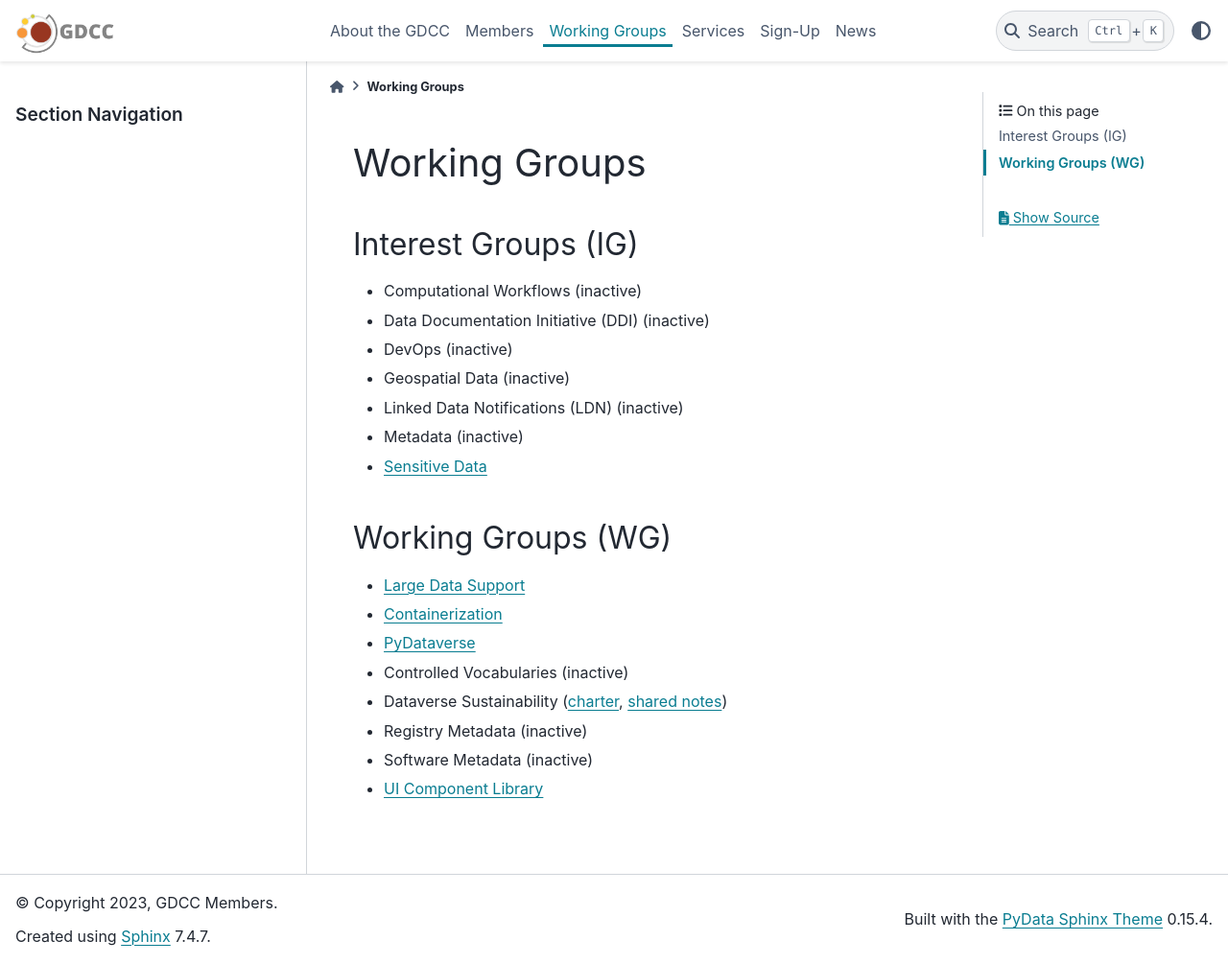
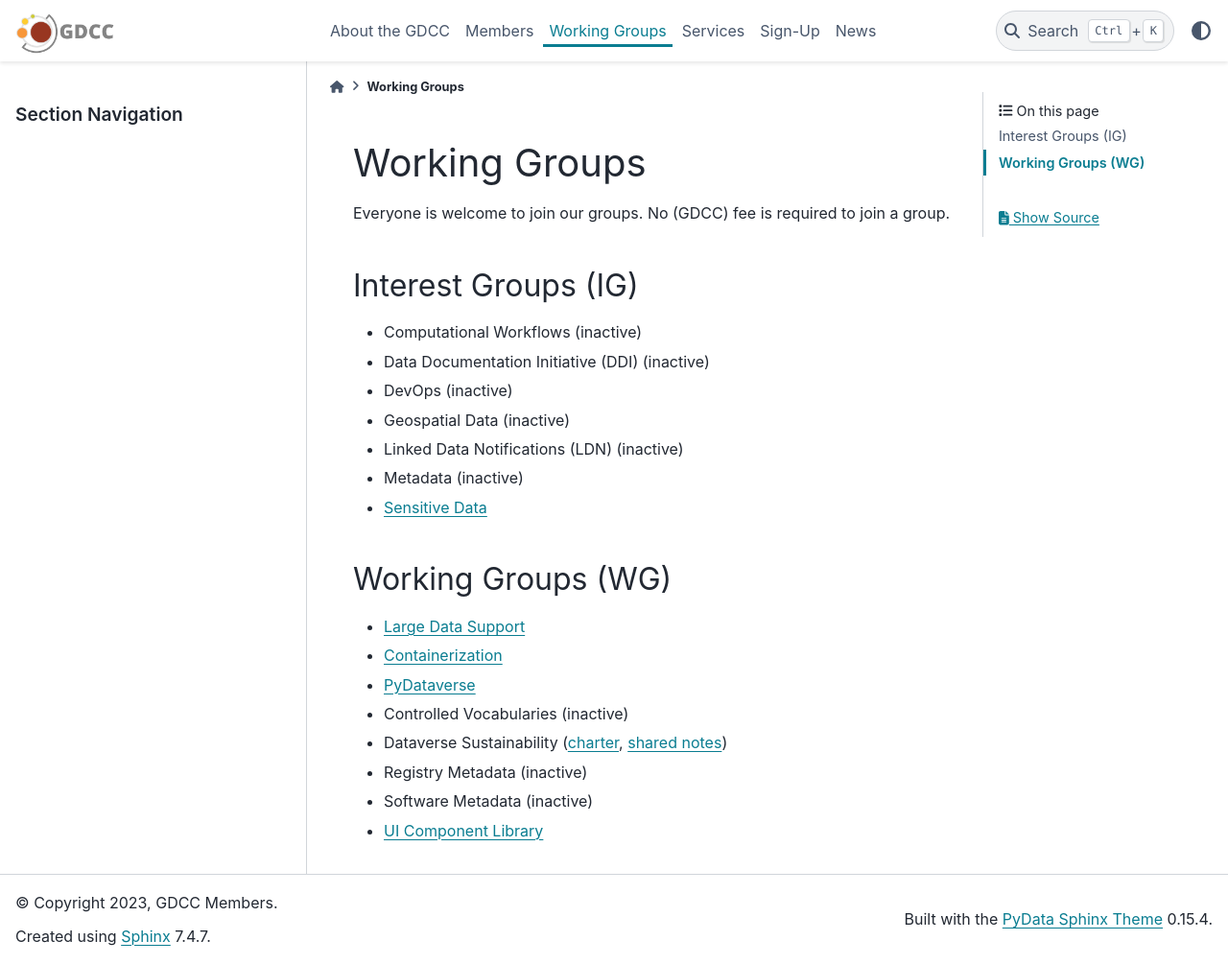
Before and after one commit to gdcc/www.gdcc.io, a Sphinx documentation site: the page built from source/working-groups.md, in a window 1280 px wide and 1005 px high. Shown: the whole window at 96% size. Built offline with Sphinx 7.4.7 and the PyData theme 0.15.4, drawn with Linux system fonts in a browser that asks for light colours.

Commit message:
no fee to join a group
As discussed at https://dataverse.zulipchat.com/#narrow/stream/375707-community/topic/Feature.20.3A.20how.20to.20use.20the.20datatags.3F/near/433664017

```diff
--- a/source/working-groups.md
+++ b/source/working-groups.md
@@ -1,4 +1,7 @@
 # Working Groups
+
+Everyone is welcome to join our groups. No (GDCC) fee is required to join a group.
+
 ## Interest Groups (IG)
 - Computational Workflows (inactive)
 - Data Documentation Initiative (DDI) (inactive)
```
